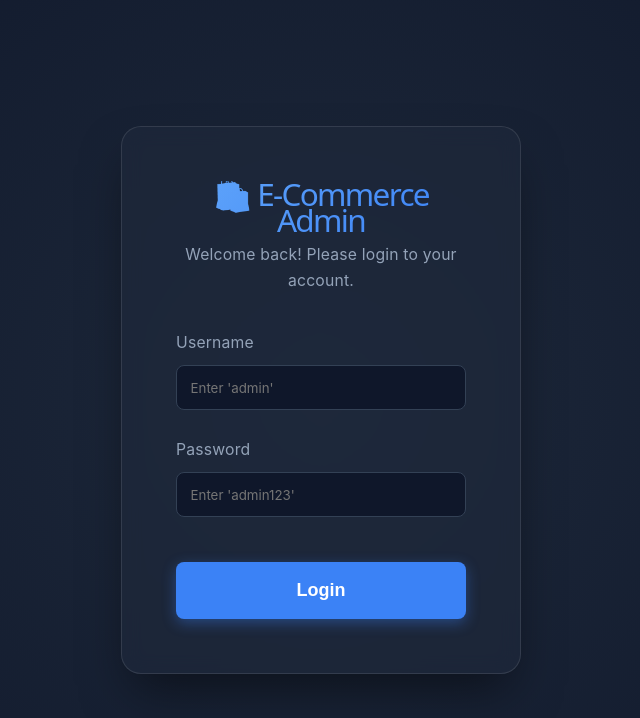
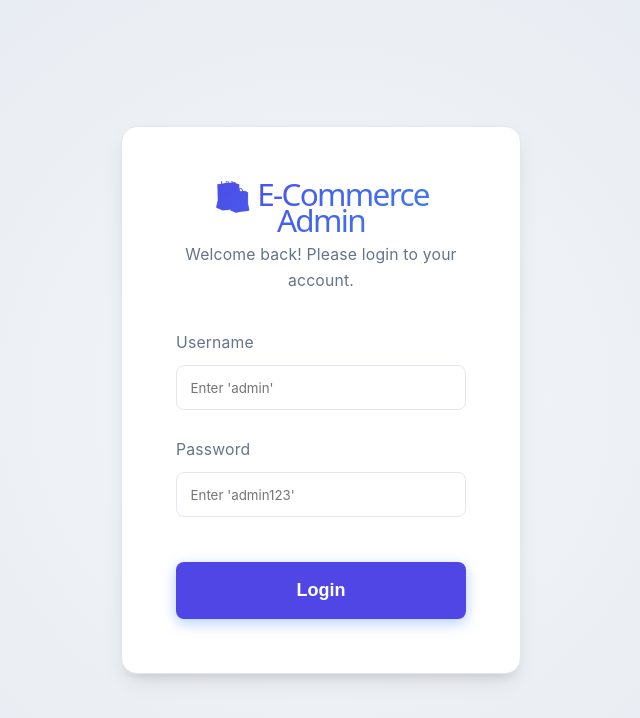
Before and after one commit to hoseoklee85-jjang/app_ax, a React (Vite) app: page /login in a window 1280 px wide. Shown: the top 718 px of the page, without its empty margins (319-959 px from the left). Built offline with nearby package versions, Linux system fonts and the light colour scheme.

Commit message:
style: switch global admin theme to a bright, modern light mode

```diff
--- a/src/App.css
+++ b/src/App.css
@@ -1,11 +1,11 @@
 :root {
-  --bg-dark: #0f172a;
-  --bg-panel: #1e293b;
-  --text-main: #f8fafc;
-  --text-muted: #94a3b8;
-  --accent: #3b82f6;
-  --accent-hover: #2563eb;
-  --border: #334155;
+  --bg-main: #f4f6f8;
+  --bg-panel: #ffffff;
+  --text-main: #1e293b;
+  --text-muted: #64748b;
+  --accent: #4f46e5;
+  --accent-hover: #4338ca;
+  --border: #e2e8f0;
   --success: #10b981;
   --warning: #f59e0b;
 }
@@ -13,7 +13,7 @@
 body {
   margin: 0;
   font-family: 'Inter', -apple-system, BlinkMacSystemFont, 'Segoe UI', Roboto, sans-serif;
-  background-color: var(--bg-dark);
+  background-color: var(--bg-main);
   color: var(--text-main);
   -webkit-font-smoothing: antialiased;
 }
@@ -34,7 +34,7 @@ body {
 .admin-header h1 {
   font-size: 2rem;
   margin: 0;
-  background: linear-gradient(135deg, #60a5fa, #3b82f6);
+  background: linear-gradient(135deg, #4f46e5, #3b82f6);
   -webkit-background-clip: text;
   -webkit-text-fill-color: transparent;
 }
@@ -53,9 +53,9 @@ body {
 
 .admin-panel {
   background: var(--bg-panel);
-  border-radius: 16px;
+  border-radius: 12px;
   padding: 1.5rem;
-  box-shadow: 0 4px 6px -1px rgba(0, 0, 0, 0.1), 0 2px 4px -1px rgba(0, 0, 0, 0.06);
+  box-shadow: 0 1px 3px 0 rgba(0, 0, 0, 0.05), 0 1px 2px -1px rgba(0, 0, 0, 0.03);
   border: 1px solid var(--border);
 }
 
@@ -98,7 +98,7 @@ label {
 input, textarea {
   width: 100%;
   padding: 0.75rem;
-  background: var(--bg-dark);
+  background: var(--bg-panel);
   border: 1px solid var(--border);
   border-radius: 8px;
   color: var(--text-main);
@@ -156,7 +156,7 @@ textarea {
 }
 
 .product-table tbody tr:hover {
-  background: rgba(255, 255, 255, 0.02);
+  background: rgba(0, 0, 0, 0.02);
 }
 
 .fw-bold {
@@ -195,18 +195,17 @@ textarea {
   display: flex;
   align-items: center;
   justify-content: center;
-  background: radial-gradient(circle at center, var(--bg-panel) 0%, var(--bg-dark) 100%);
+  background: radial-gradient(circle at center, var(--bg-main) 0%, #e2e8f0 100%);
   margin: 0;
   padding: 0;
 }
 
 .login-box {
-  background: rgba(30, 41, 59, 0.7);
-  backdrop-filter: blur(10px);
+  background: var(--bg-panel);
   padding: 3rem;
-  border-radius: 20px;
-  border: 1px solid rgba(255, 255, 255, 0.1);
-  box-shadow: 0 25px 50px -12px rgba(0, 0, 0, 0.5);
+  border-radius: 16px;
+  border: 1px solid var(--border);
+  box-shadow: 0 10px 25px -5px rgba(0, 0, 0, 0.1), 0 8px 10px -6px rgba(0, 0, 0, 0.1);
   width: 100%;
   max-width: 400px;
   box-sizing: border-box;
@@ -220,7 +219,7 @@ textarea {
 .login-header h1 {
   font-size: 1.75rem;
   margin: 0 0 0.5rem 0;
-  background: linear-gradient(135deg, #60a5fa, #3b82f6);
+  background: linear-gradient(135deg, #4f46e5, #3b82f6);
   -webkit-background-clip: text;
   -webkit-text-fill-color: transparent;
 }
```
